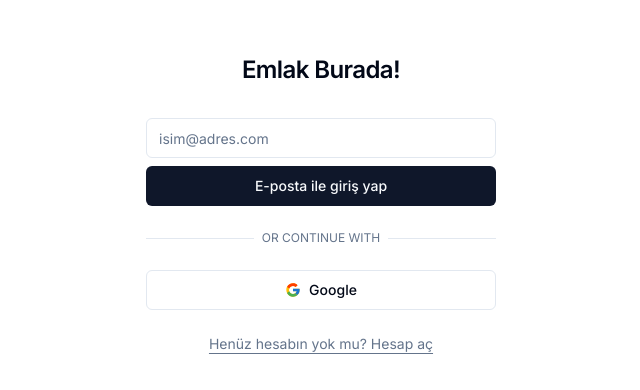
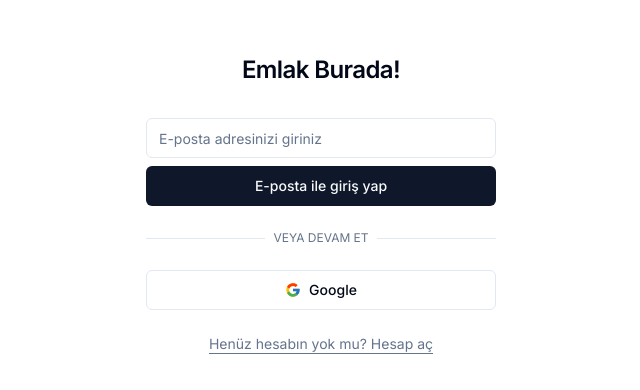
Before and after one commit to kemalege/emlakburada-frontend, a Next.js app: page /login in a window 1280 px wide. Shown: the part 196-586 px from the top of the page, without its empty margins (319-959 px from the left). Built offline with nearby package versions, Linux system fonts and the light colour scheme.

Commit message:
Update placeholder

```diff
--- a/src/components/user-auth-form.tsx
+++ b/src/components/user-auth-form.tsx
@@ -93,7 +93,7 @@ export function UserAuthForm({ className, ...props }: UserAuthFormProps) {
             </Label>
             <Input
               id="email"
-              placeholder="isim@adres.com"
+              placeholder="E-posta adresinizi giriniz"
               type="email"
               autoCapitalize="none"
               autoComplete="email"
@@ -121,7 +121,7 @@ export function UserAuthForm({ className, ...props }: UserAuthFormProps) {
         </div>
         <div className="relative flex justify-center text-xs uppercase">
           <span className="bg-background px-2 text-muted-foreground">
-            Or continue with
+            veya devam et
           </span>
         </div>
       </div>
```
